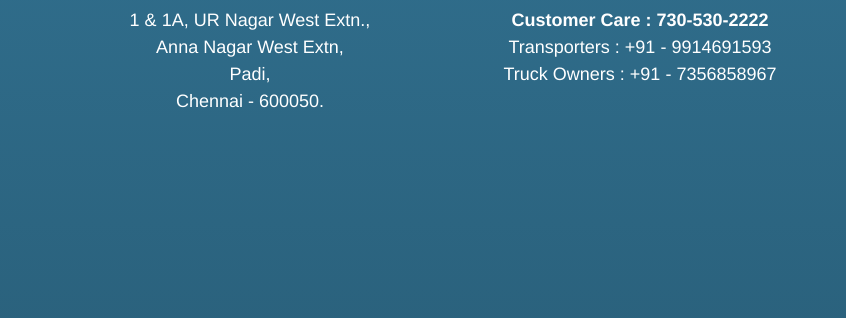
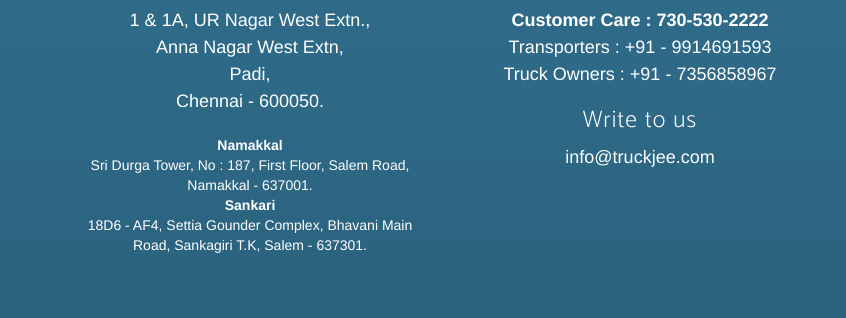
Before and after one commit to younus93/truckjee-website-new-agency, a website: page index.html in a window 1280 px wide. Shown: the part 3402-3720 px from the top of the page, 0-846 px from the left. Drawn offline with nearby package versions, Linux system fonts and the light colour scheme; a web font is replaced by a local one.

Commit message:
fixed footer

```diff
--- a/index.html
+++ b/index.html
@@ -196,16 +196,23 @@
                             <br> Padi,
                             <br> Chennai - 600050.
                         </p>
+                        <b>Namakkal</b>
+                        <br> Sri Durga Tower, No : 187, First Floor, Salem Road, Namakkal - 637001.
+                        <br>
+                        <b>Sankari</b>
+                        <br> 18D6 - AF4, Settia Gounder Complex, Bhavani Main Road, Sankagiri T.K, Salem - 637301.
                     </div>
                 </div>
                 <div class="col-md-4">
-                                        <h3>Get in touch</h3>
-
+                    <h3>Get in touch</h3>
                     <p>
-                        <b>Customer Care : 730-530-2222</b><br>
-                        Transporters : +91 - 9914691593 <br>
-                        Truck Owners : +91 - 7356858967 <br>
+                        <b>Customer Care : 730-530-2222</b>
+                        <br> Transporters : +91 - 9914691593
+                        <br> Truck Owners : +91 - 7356858967
+                        <br>
                     </p>
+                    <h3>Write to us</h3>
+                    <p>info@truckjee.com</p>
                 </div>
                 <div class="col-md-4">
                     <iframe src="https://www.google.com/maps/embed?pb=!1m18!1m12!1m3!1d3885.9877068244277!2d80.19194731537422!3d13.099965215591725!2m3!1f0!2f0!3f0!3m2!1i1024!2i768!4f13.1!3m3!1m2!1s0x3a526420db2ff731%3A0xe7bf9c5b119a47ab!2sTruckJee.com!5e0!3m2!1sen!2sin!4v1487592216788" width="380" height="300" frameborder="0" style="border:0" allowfullscreen></iframe>
```
